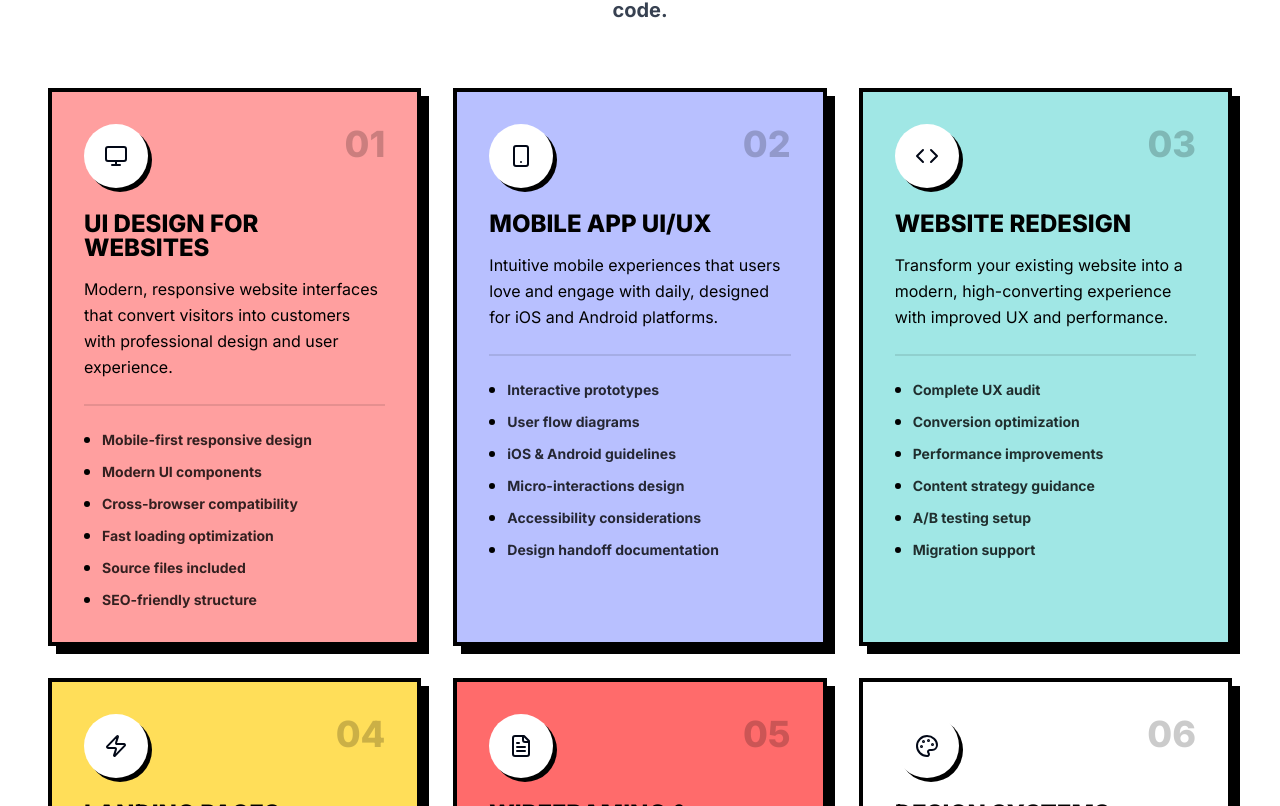
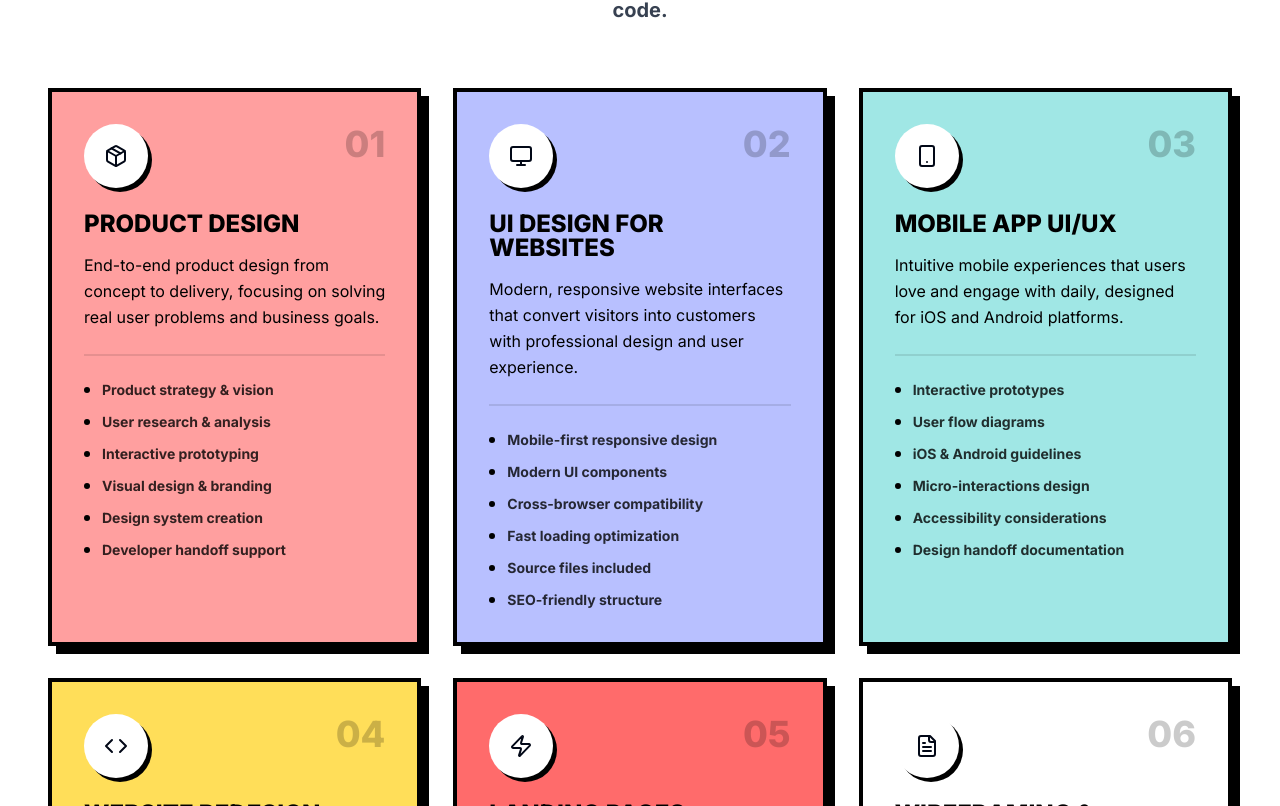
Before and after one commit to subhashana00/prabhath-portfolio, a React (Vite) app: page /prabhath-portfolio/freelance in a window 1280 px wide. Shown: the part 1414-2220 px from the top of the page. Built offline with nearby package versions, Linux system fonts and the light colour scheme.

Commit message:
chnage the year of experience and add new service called product design on freelance page

```diff
--- a/client/pages/About.tsx
+++ b/client/pages/About.tsx
@@ -473,7 +473,7 @@ export default function About() {
                     <div className="grid grid-cols-2 gap-4">
                       <div className="bg-white border-2 border-black rounded-xl shadow-[4px_4px_0_0_#000] p-4 group hover:-translate-y-1 transition-transform duration-300">
                         <div className="text-center">
-                          <div className="w-10 h-10 bg-[#007BFF] rounded-lg border-2 border-black flex items-center justify-center mx-auto mb-2 text-white font-bold group-hover:bg-black transition-colors">2+</div>
+                          <div className="w-10 h-10 bg-[#007BFF] rounded-lg border-2 border-black flex items-center justify-center mx-auto mb-2 text-white font-bold group-hover:bg-black transition-colors">1+</div>
                           <p className="text-xs font-bold text-black uppercase tracking-wide">Years Exp.</p>
                         </div>
                       </div>
@@ -703,7 +703,7 @@ export default function About() {
             {/* Summary Stats - Widgets */}
             <div className="grid grid-cols-2 lg:grid-cols-4 gap-4 lg:gap-6">
               <div className="text-center bg-white border-2 border-black rounded-xl shadow-[4px_4px_0_0_#000] p-6 hover:shadow-[6px_6px_0_0_#000] hover:-translate-y-1 transition-all duration-300">
-                <div className="text-3xl lg:text-4xl font-black text-[#007BFF] mb-2 leading-none">2+</div>
+                <div className="text-3xl lg:text-4xl font-black text-[#007BFF] mb-2 leading-none">1+</div>
                 <div className="text-[11px] font-bold text-black uppercase tracking-widest bg-gray-100 inline-block px-2 py-1 rounded">Years Exp.</div>
               </div>
               <div className="text-center bg-white border-2 border-black rounded-xl shadow-[4px_4px_0_0_#000] p-6 hover:shadow-[6px_6px_0_0_#000] hover:-translate-y-1 transition-all duration-300">
--- a/client/pages/Freelance.tsx
+++ b/client/pages/Freelance.tsx
@@ -414,6 +414,20 @@ const Freelance = () => {
   };
 
   const services = [
+    {
+      id: "product-design",
+      icon: <Package className="w-6 h-6" />,
+      title: "Product Design",
+      description: "End-to-end product design from concept to delivery, focusing on solving real user problems and business goals.",
+      features: [
+        "Product strategy & vision",
+        "User research & analysis",
+        "Interactive prototyping",
+        "Visual design & branding",
+        "Design system creation",
+        "Developer handoff support"
+      ]
+    },
     {
       id: "ui-design",
       icon: <Monitor className="w-6 h-6" />,
--- a/client/pages/Index.tsx
+++ b/client/pages/Index.tsx
@@ -840,7 +840,7 @@ export default function Index() {
                 </div>
                 <div className="p-6 text-center flex-1 flex flex-col items-center justify-center">
                   <div className="w-16 h-16 bg-[#007BFF] rounded-xl border-2 border-black flex items-center justify-center mb-4 group-hover:bg-black group-hover:text-white transition-colors shadow-[4px_4px_0_0_#000]">
-                    <span className="text-white group-hover:text-white font-black text-2xl">2+</span>
+                    <span className="text-white group-hover:text-white font-black text-2xl">1+</span>
                   </div>
                   <h3 className="text-lg font-bold text-black mb-2 font-sans">Years Experience</h3>
                   <p className="text-sm text-gray-600 font-medium">
```
